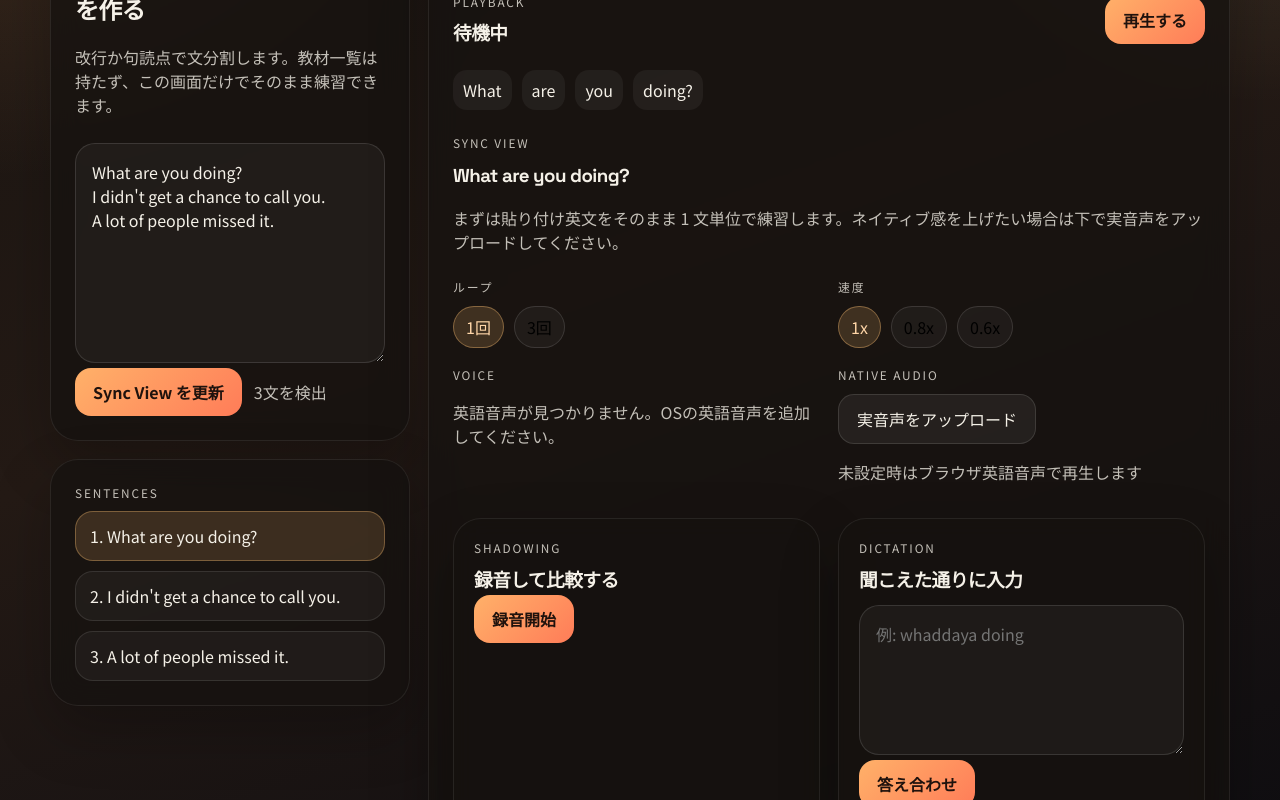
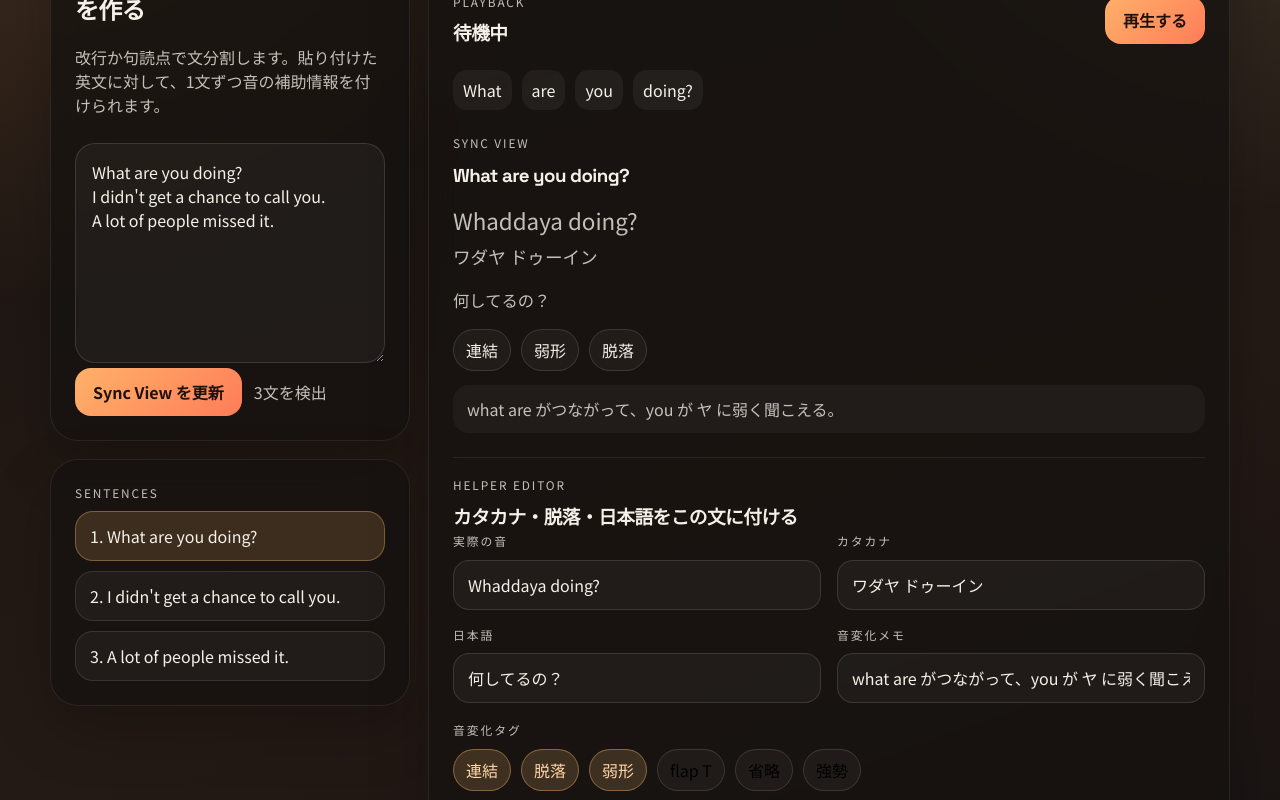
Before and after one commit to summerMK-ops/HearGap, a React (Vite) app: page / in a window 1280 px wide. Shown: the part 360-1160 px from the top of the page. Built offline with nearby package versions, Linux system fonts and the light colour scheme.

Commit message:
Add sync view helper editor

```diff
--- a/src/App.jsx
+++ b/src/App.jsx
@@ -4,10 +4,43 @@ const LOOP_OPTIONS = [1, 3];
 const SPEED_OPTIONS = [1, 0.8, 0.6];
 const STORAGE_KEY = "heargap-workspace";
 const VOICE_STORAGE_KEY = "heargap-voice-uri";
+const TAG_OPTIONS = ["連結", "脱落", "弱形", "flap T", "省略", "強勢"];
 
 const DEFAULT_TEXT = `What are you doing?
 I didn't get a chance to call you.
 A lot of people missed it.`;
+
+const DEFAULT_HELPERS = {
+  "What are you doing?": {
+    heardAs: "Whaddaya doing?",
+    kana: "ワダヤ ドゥーイン",
+    translation: "何してるの？",
+    notes: "what are がつながって、you が ヤ に弱く聞こえる。",
+    tags: ["連結", "弱形", "脱落"],
+  },
+  "I didn't get a chance to call you.": {
+    heardAs: "I din get a chance t'call ya.",
+    kana: "アイ ディン ゲラ チャンス タコール ヤ",
+    translation: "電話する時間が取れなかった。",
+    notes: "didn't の t が落ち、to call が タコール のようにつながる。",
+    tags: ["脱落", "連結", "弱形"],
+  },
+  "A lot of people missed it.": {
+    heardAs: "Alotta people misdit.",
+    kana: "アロラ ピーポー ミスディッ",
+    translation: "多くの人がそれを聞き逃した。",
+    notes: "a lot of が アロラ に縮み、missed it の d+i がなめらかにつながる。",
+    tags: ["連結", "省略", "flap T"],
+  },
+};
+
+const emptyHelper = () => ({
+  heardAs: "",
+  kana: "",
+  translation: "",
+  notes: "",
+  tags: [],
+});
 
 const tokenize = (text) =>
   text
@@ -65,7 +98,10 @@ const getEnglishVoices = () => {
 
   return window.speechSynthesis
     .getVoices()
-    .filter((voice) => voice.lang?.toLowerCase().startsWith("en") || /english|google|microsoft/i.test(voice.name))
+    .filter(
+      (voice) =>
+        voice.lang?.toLowerCase().startsWith("en") || /english|google|microsoft/i.test(voice.name),
+    )
     .sort((a, b) => scoreEnglishVoice(b) - scoreEnglishVoice(a));
 };
 
@@ -90,7 +126,7 @@ function EditorCard({ text, onTextChange, onApply, sentenceCount }) {
       <p className="section-label">Source Text</p>
       <h2>英文を貼り付けて Sync View を作る</h2>
       <p className="muted">
-        改行か句読点で文分割します。教材一覧は持たず、この画面だけでそのまま練習できます。
+        改行か句読点で文分割します。貼り付けた英文に対して、1文ずつ音の補助情報を付けられます。
       </p>
       <textarea
         className="source-textarea"
@@ -127,8 +163,78 @@ function SentenceRail({ sentences, activeIndex, onSelect }) {
   );
 }
 
+function HelperEditor({ helper, onChange }) {
+  const toggleTag = (tag) => {
+    const nextTags = helper.tags.includes(tag)
+      ? helper.tags.filter((item) => item !== tag)
+      : [...helper.tags, tag];
+
+    onChange({ ...helper, tags: nextTags });
+  };
+
+  return (
+    <div className="helper-editor">
+      <div className="helper-grid">
+        <div>
+          <p className="control-label">実際の音</p>
+          <input
+            className="text-input"
+            value={helper.heardAs}
+            onChange={(event) => onChange({ ...helper, heardAs: event.target.value })}
+            placeholder="Whaddaya doing?"
+          />
+        </div>
+        <div>
+          <p className="control-label">カタカナ</p>
+          <input
+            className="text-input"
+            value={helper.kana}
+            onChange={(event) => onChange({ ...helper, kana: event.target.value })}
+            placeholder="ワダヤ ドゥーイン"
+          />
+        </div>
+        <div>
+          <p className="control-label">日本語</p>
+          <input
+            className="text-input"
+            value={helper.translation}
+            onChange={(event) => onChange({ ...helper, translation: event.target.value })}
+            placeholder="何してるの？"
+          />
+        </div>
+        <div>
+          <p className="control-label">音変化メモ</p>
+          <input
+            className="text-input"
+            value={helper.notes}
+            onChange={(event) => onChange({ ...helper, notes: event.target.value })}
+            placeholder="what are がつながる"
+          />
+        </div>
+      </div>
+
+      <div>
+        <p className="control-label">音変化タグ</p>
+        <div className="option-row">
+          {TAG_OPTIONS.map((tag) => (
+            <button
+              key={tag}
+              className={helper.tags.includes(tag) ? "option active" : "option"}
+              onClick={() => toggleTag(tag)}
+            >
+              {tag}
+            </button>
+          ))}
+        </div>
+      </div>
+    </div>
+  );
+}
+
 function PracticePanel({
   sentence,
+  helper,
+  onHelperChange,
   currentIndex,
   totalSentences,
   onPrev,
@@ -391,10 +497,26 @@ function PracticePanel({
       <div className="sync-panel">
         <p className="section-label">Sync View</p>
         <h3>{sentence}</h3>
-        <p className="muted">
-          まずは貼り付け英文をそのまま 1 文単位で練習します。ネイティブ感を上げたい場合は下で実音声をアップロードしてください。
-        </p>
+        {helper.heardAs ? <p className="heard-as">{helper.heardAs}</p> : null}
+        {helper.kana ? <p className="kana-line">{helper.kana}</p> : null}
+        {helper.translation ? <p className="translation">{helper.translation}</p> : null}
+        {helper.tags.length ? (
+          <div className="tag-list">
+            {helper.tags.map((tag) => (
+              <span key={tag} className="chip">
+                {tag}
+              </span>
+            ))}
+          </div>
+        ) : null}
+        {helper.notes ? <p className="helper-notes">{helper.notes}</p> : null}
       </div>
+
+      <section className="helper-card">
+        <p className="section-label">Helper Editor</p>
+        <h3>カタカナ・脱落・日本語をこの文に付ける</h3>
+        <HelperEditor helper={helper} onChange={onHelperChange} />
+      </section>
 
       <div className="control-grid">
         <div>
@@ -460,11 +582,11 @@ function PracticePanel({
           <button className="primary-button" onClick={toggleRecording}>
             {recordingState === "recording" ? "録音停止" : "録音開始"}
           </button>
-          {recordingState === "blocked" && (
+          {recordingState === "blocked" ? (
             <p className="error-text">マイク権限が必要です。ブラウザで許可してください。</p>
-          )}
-          {audioSource.url && <audio controls src={audioSource.url} className="audio-player" />}
-          {recordedUrl && <audio controls src={recordedUrl} className="audio-player" />}
+          ) : null}
+          {audioSource.url ? <audio controls src={audioSource.url} className="audio-player" /> : null}
+          {recordedUrl ? <audio controls src={recordedUrl} className="audio-player" /> : null}
         </div>
 
         <div className="card inner-card">
@@ -480,7 +602,7 @@ function PracticePanel({
               答え合わせ
             </button>
           </div>
-          {showResult && (
+          {showResult ? (
             <div className="result-line">
               {dictationResult.map((item, index) => (
                 <span key={`${item.word}-${index}`} className={item.ok ? "ok" : "ng"}>
@@ -488,7 +610,7 @@ function PracticePanel({
                 </span>
               ))}
             </div>
-          )}
+          ) : null}
         </div>
       </div>
     </section>
@@ -504,12 +626,17 @@ export default function App() {
     const saved = window.localStorage.getItem(STORAGE_KEY);
     return saved ? JSON.parse(saved).appliedText ?? DEFAULT_TEXT : DEFAULT_TEXT;
   });
+  const [helpersBySentence, setHelpersBySentence] = useState(() => {
+    const saved = window.localStorage.getItem(STORAGE_KEY);
+    return saved ? JSON.parse(saved).helpersBySentence ?? DEFAULT_HELPERS : DEFAULT_HELPERS;
+  });
   const [activeIndex, setActiveIndex] = useState(0);
   const [audioBySentence, setAudioBySentence] = useState({});
 
   const sentences = useMemo(() => splitIntoSentences(appliedText), [appliedText]);
   const draftSentences = useMemo(() => splitIntoSentences(sourceText), [sourceText]);
   const activeSentence = sentences[activeIndex] ?? "";
+  const activeHelper = helpersBySentence[activeSentence] ?? emptyHelper();
 
   useEffect(() => {
     window.localStorage.setItem(
@@ -517,9 +644,10 @@ export default function App() {
       JSON.stringify({
         sourceText,
         appliedText,
+        helpersBySentence,
       }),
     );
-  }, [sourceText, appliedText]);
+  }, [sourceText, appliedText, helpersBySentence]);
 
   useEffect(() => {
     if (activeIndex > sentences.length - 1) {
@@ -528,19 +656,34 @@ export default function App() {
   }, [activeIndex, sentences.length]);
 
   const applySourceText = () => {
+    const nextSentences = splitIntoSentences(sourceText);
     setAppliedText(sourceText);
     setActiveIndex(0);
     setAudioBySentence({});
+    setHelpersBySentence((current) => {
+      const nextHelpers = {};
+      nextSentences.forEach((sentence) => {
+        nextHelpers[sentence] = current[sentence] ?? DEFAULT_HELPERS[sentence] ?? emptyHelper();
+      });
+      return nextHelpers;
+    });
+  };
+
+  const updateActiveHelper = (value) => {
+    setHelpersBySentence((current) => ({
+      ...current,
+      [activeSentence]: value,
+    }));
   };
 
   return (
     <div className="screen single-page">
       <section className="hero card">
         <p className="eyebrow">HearGap</p>
-        <h1>貼り付けた英文を、そのまま聞ける形にする。</h1>
+        <h1>貼り付けた英文に、音の補助レイヤーを付ける。</h1>
         <p className="hero-copy">
-          教材一覧は持たず、英文を貼るだけで 1 文ごとの Sync View と練習フローを作る構成に変えました。
-          音声は実ファイルを優先し、ない場合だけ英語TTSを使います。
+          1文ごとに「実際の音」「カタカナ」「日本語」「音変化タグ」「脱落メモ」を持たせて、
+          単なる英文表示ではなく、聞こえ方の差まで見える Sync View にします。
         </p>
       </section>
 
@@ -558,6 +701,8 @@ export default function App() {
         {activeSentence ? (
           <PracticePanel
             sentence={activeSentence}
+            helper={activeHelper}
+            onHelperChange={updateActiveHelper}
             currentIndex={activeIndex}
             totalSentences={sentences.length}
             onPrev={() => setActiveIndex((current) => Math.max(current - 1, 0))}
--- a/src/styles.css
+++ b/src/styles.css
@@ -23,6 +23,10 @@ body {
 button,
 textarea,
 select {
+  font: inherit;
+}
+
+input {
   font: inherit;
 }
 
@@ -346,6 +350,39 @@ textarea {
   margin-top: 24px;
 }
 
+.helper-card {
+  margin-top: 24px;
+  padding: 18px 0 0;
+  border-top: 1px solid rgba(255, 255, 255, 0.08);
+}
+
+.helper-editor {
+  display: grid;
+  gap: 18px;
+}
+
+.helper-grid {
+  display: grid;
+  grid-template-columns: repeat(2, minmax(0, 1fr));
+  gap: 16px;
+}
+
+.text-input {
+  width: 100%;
+  padding: 12px 14px;
+  border-radius: 16px;
+  color: #f5f1e8;
+  background: rgba(255, 255, 255, 0.04);
+  border: 1px solid rgba(255, 255, 255, 0.12);
+}
+
+.helper-notes {
+  margin-top: 14px;
+  padding: 12px 14px;
+  border-radius: 16px;
+  background: rgba(255, 255, 255, 0.04);
+}
+
 .upload-button {
   display: inline-flex;
   align-items: center;
@@ -386,6 +423,10 @@ textarea {
     grid-template-columns: 1fr;
   }
 
+  .helper-grid {
+    grid-template-columns: 1fr;
+  }
+
   .lesson-card,
   .review-item,
   .player-top {
```
Also changed, not shown: 5 other files (tests, documents, lock files or other folders).
